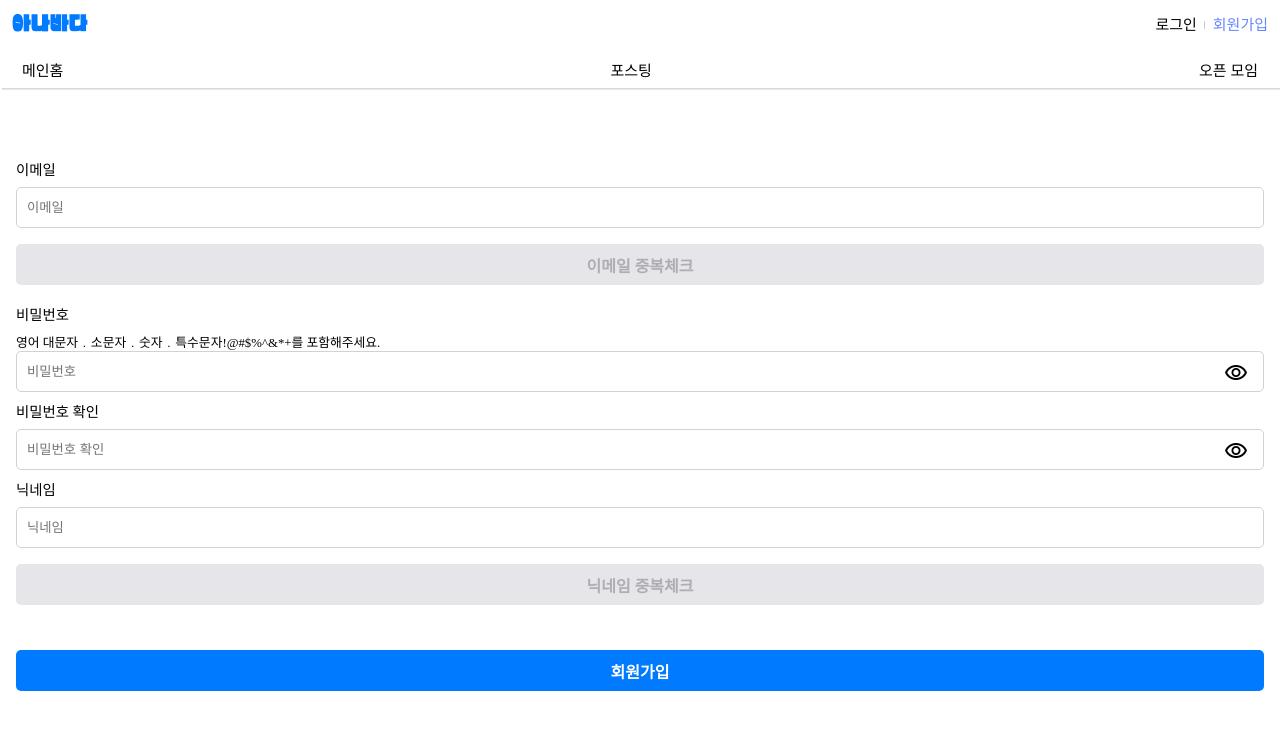
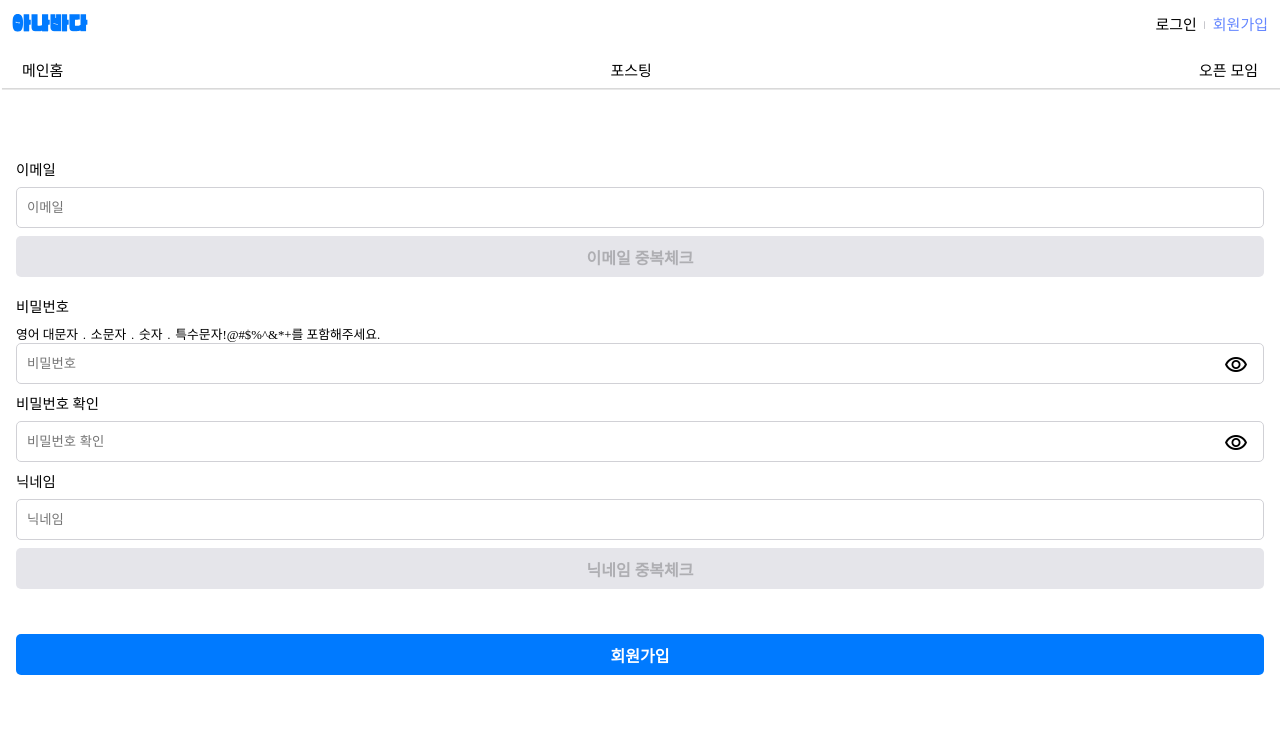
Before and after one commit to jong6598/anabada-frontEnd, a React (Create React App) app: page /signup in a window 1280 px wide. Shown: the top 730 px of the page. Built offline with nearby package versions, Linux system fonts and the light colour scheme; a small style sheet from the web is missing.

Commit message:
폼 안의 input의 error 박스 문제 해결

```diff
--- a/src/pages/Login.jsx
+++ b/src/pages/Login.jsx
@@ -75,7 +75,7 @@ const Login = () => {
             onSubmit={handleSubmit(onSumbit, onError)}
           >
             <FormInput
-              errors={errors}
+              errors={errors.email}
               type="text"
               placeholder="이메일"
               {...register("email", {
@@ -84,7 +84,7 @@ const Login = () => {
               })}
             ></FormInput>
             <FormInput
-              errors={errors}
+              errors={errors.password}
               type="password"
               placeholder="비밀번호"
               {...register("password", {
@@ -155,22 +155,7 @@ export const FormInput = styled.input`
   &:focus-visible {
     outline: 0.01rem solid #007aff;
   }
-  &:first-child {
-    outline: ${(props) =>
-      props.errors?.email ? "0.01rem solid #FF3B30" : "inherit"};
-  }
-  &:nth-child(2) {
-    outline: ${(props) =>
-      props.errors?.password ? "0.01rem solid #FF3B30" : "inherit"};
-  }
-  &:nth-child(3) {
-    outline: ${(props) =>
-      props.errors?.confirmPassword ? "0.01rem solid #FF3B30" : "inherit"};
-  }
-  &:nth-child(4) {
-    outline: ${(props) =>
-      props.errors?.nickname ? "0.01rem solid #FF3B30" : "inherit"};
-  }
+  outline: ${(props) => (props.errors ? "0.01rem solid #FF3B30" : "inherit")};
 `;
 
 export const FormBtn = styled.button`
--- a/src/pages/SignUp.jsx
+++ b/src/pages/SignUp.jsx
@@ -152,6 +152,7 @@ const SignUp = () => {
               <ErrorSpan>{errors.email.message}</ErrorSpan>
             )}
             <FormInput
+              errors={errors?.email}
               type="email"
               placeholder="이메일"
               {...register("email", {
@@ -161,7 +162,7 @@ const SignUp = () => {
               })}
             ></FormInput>
             <div
-              className="login__wrapper-email__verification"
+              className="login__wrapper-verification login__wrapper-email__verification"
               onClick={handleEmailValidation}
             >
               이메일 중복체크
@@ -191,6 +192,7 @@ const SignUp = () => {
             )}
             <PasswordBox>
               <FormInput
+                errors={errors?.password}
                 type={passwordType.type}
                 placeholder="비밀번호"
                 {...register("password", {
@@ -229,6 +231,7 @@ const SignUp = () => {
             )}
             <PasswordBox>
               <FormInput
+                errors={errors.confirmPassword}
                 type={passwordConfirmType.type}
                 placeholder="비밀번호 확인"
                 {...register("confirmPassword", {
@@ -259,6 +262,7 @@ const SignUp = () => {
               <ErrorSpan>{errors.nickname.message}</ErrorSpan>
             )}
             <FormInput
+              errors={errors?.nickname}
               type="text"
               placeholder="닉네임"
               {...register("nickname", {
@@ -267,7 +271,7 @@ const SignUp = () => {
               })}
             ></FormInput>
             <div
-              className="login__wrapper-nickname__verification"
+              className="login__wrapper-verification login__wrapper-nickname__verification"
               onClick={handleNicknameValidation}
             >
               닉네임 중복체크
@@ -288,46 +292,30 @@ const SignupWrapper = styled(FormWrapper)`
 
 const SignupForm = styled(FormDiv)`
   padding: 0;
-  .login__wrapper-email__verification {
-    margin-top: 0.5rem;
+  margin-top: 0.5rem;
+
+  .login__wrapper-verification {
     margin-bottom: 1.125rem;
-
-    background-color: ${(props) => (props.emailState ? "#E5E5EA" : "#E3F0FF")};
     cursor: pointer;
-    pointer-events: ${(props) => (props.emailState ? "none" : "auto")};
-
     display: flex;
     justify-content: center;
     align-items: center;
-
     border-radius: 0.3125rem;
     width: 100%;
     height: 2.5625rem;
-
-    color: ${(props) => (props.emailState ? "#AEAEB2" : "#007aff")};
     font-size: 1rem;
     font-weight: 600;
   }
+  .login__wrapper-email__verification {
+    background-color: ${(props) => (props.emailState ? "#E5E5EA" : "#E3F0FF")};
+    pointer-events: ${(props) => (props.emailState ? "none" : "auto")};
+    color: ${(props) => (props.emailState ? "#AEAEB2" : "#007aff")};
+  }
   .login__wrapper-nickname__verification {
-    margin-top: 0.5rem;
-    margin-bottom: 1.125rem;
-
     background-color: ${(props) =>
       props.nicknameState ? "#E5E5EA" : "#E3F0FF"};
-    cursor: pointer;
     pointer-events: ${(props) => (props.nicknameState ? "none" : "auto")};
-
-    display: flex;
-    justify-content: center;
-    align-items: center;
-
-    border-radius: 0.3125rem;
-    width: 100%;
-    height: 2.5625rem;
-
     color: ${(props) => (props.nicknameState ? "#AEAEB2" : "#007aff")};
-    font-size: 1rem;
-    font-weight: 600;
   }
   .login__wrapper__password {
     color: black;
```
